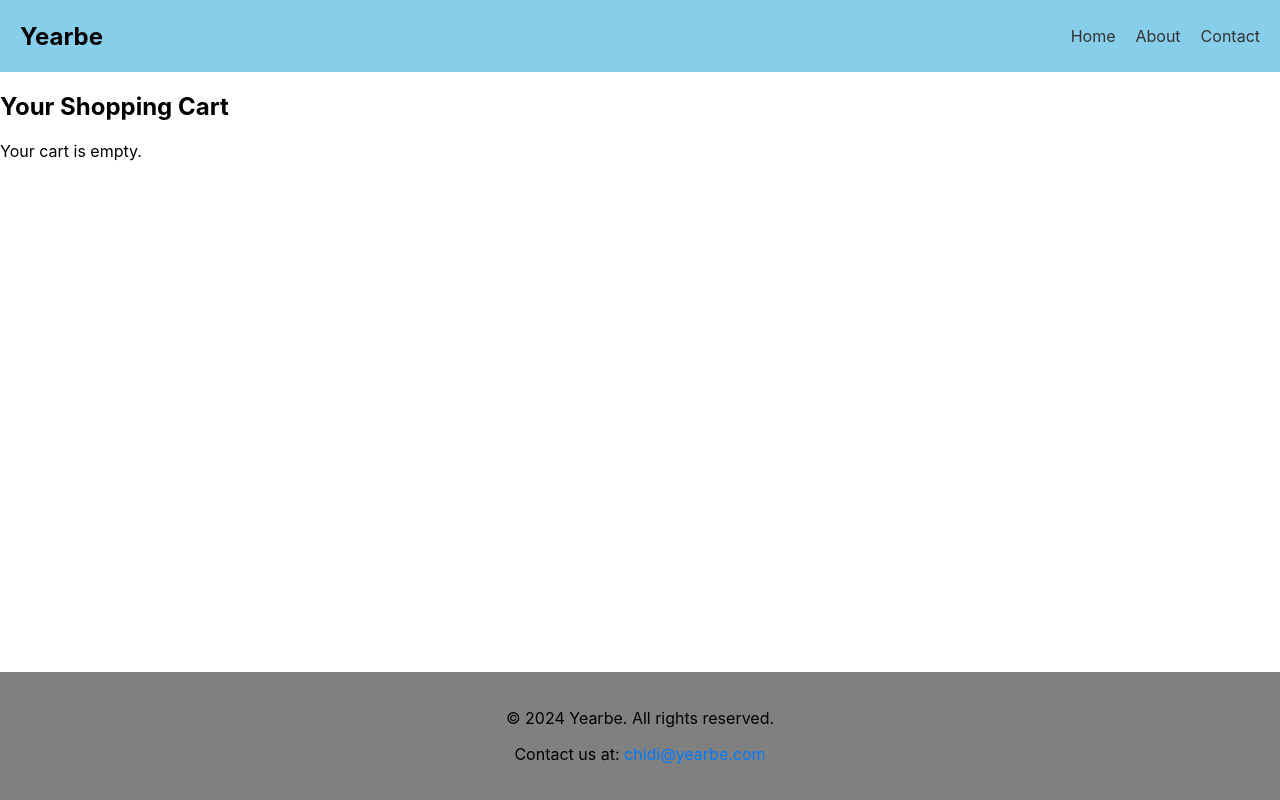
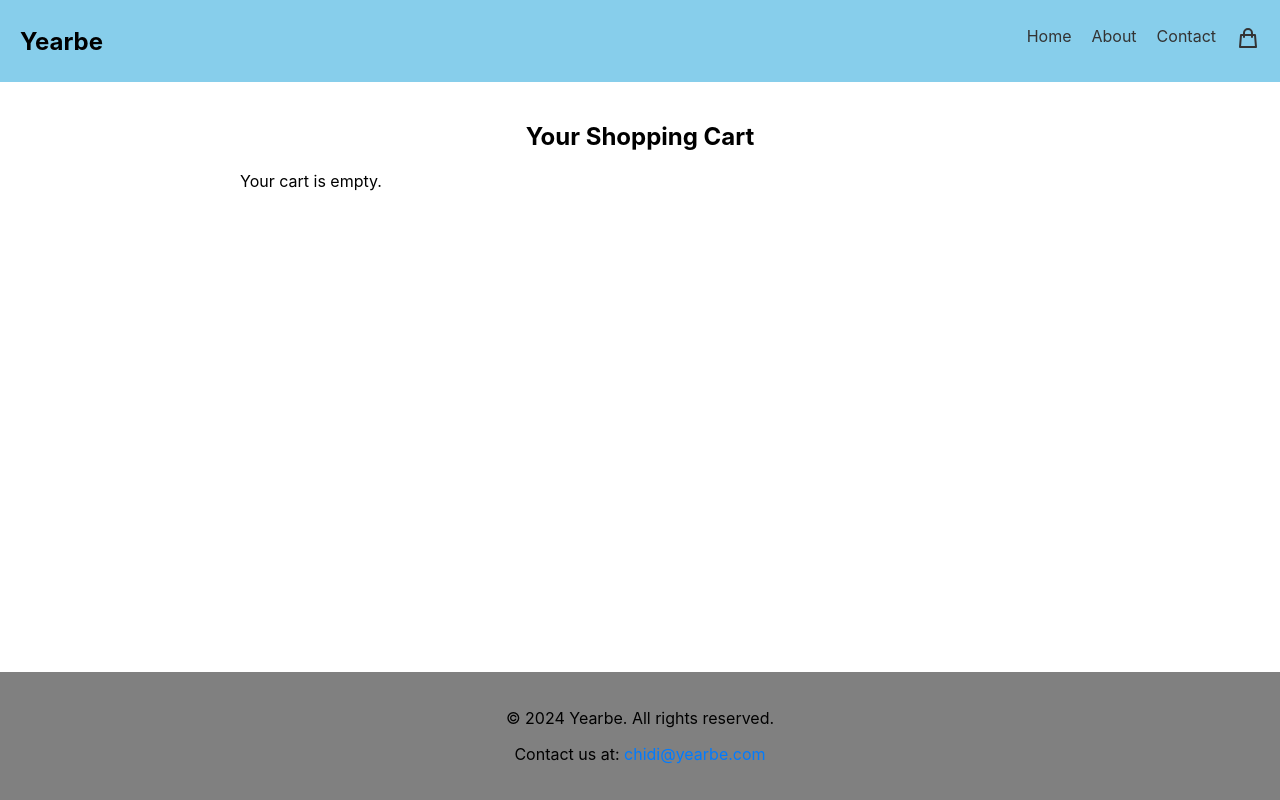
Before and after one commit to cnwanneka/yearbe, a React (Create React App) app: page /cart in a window 1280 px wide. Built offline with nearby package versions, Linux system fonts and the light colour scheme.

Commit message:
added CartPage

```diff
--- a/package.json
+++ b/package.json
@@ -7,8 +7,10 @@
     "@testing-library/react": "^13.4.0",
     "@testing-library/user-event": "^13.5.0",
     "bootstrap": "^5.3.2",
+    "bootstrap-icons": "^1.11.3",
     "react": "^18.2.0",
     "react-dom": "^18.2.0",
+    "react-icons": "^4.12.0",
     "react-router-dom": "^6.21.1",
     "react-scripts": "5.0.1",
     "web-vitals": "^2.1.4"
--- a/src/App.js
+++ b/src/App.js
@@ -6,8 +6,8 @@ import Home from './components/Home';
 import About from './components/About';
 import Contact from './components/Contact';
 import Footer from './components/Footer';
+import CartPage from './components/CartPage'; // Import the CartPage component
 import './App.css';
-import Cart from './components/Cart';
 import { CartProvider } from './components/CartContext';
 
 function App() {
@@ -16,12 +16,12 @@ function App() {
       <Router>
         <div className="app-container">
           <Header />
-          <Cart />
           <div className="content-wrap">
             <Routes>
               <Route path="/" element={<Home />} />
               <Route path="/about" element={<About />} />
               <Route path="/contact" element={<Contact />} />
+              <Route path="/cart" element={<CartPage />} />
             </Routes>
           </div>
           <Footer />
--- a/src/components/Cart.js
+++ /dev/null
@@ -1,22 +0,0 @@
-
-import React, { useContext } from 'react';
-import { CartContext } from './CartContext';
-
-function Cart() {
-    const { cart, removeFromCart } = useContext(CartContext);
-
-    return (
-        <div>
-            <h2>Your Shopping Cart</h2>
-            {cart.length === 0 && <p>Your cart is empty.</p>}
-            {cart.map((item, index) => (
-                <div key={index}>
-                    <p>{item.title} - £{item.price} x {item.quantity}</p>
-                    <button onClick={() => removeFromCart(item.title)}>Remove</button>
-                </div>
-            ))}
-        </div>
-    );
-}
-
-export default Cart;
--- /dev/null
+++ b/src/components/CartPage.css
@@ -0,0 +1,36 @@
+
+.cart-page {
+    padding: 20px;
+    max-width: 800px;
+    margin: auto;
+}
+
+.cart-page h2 {
+    text-align: center;
+    margin-bottom: 20px;
+}
+
+.cart-item {
+    border-bottom: 1px solid #ccc;
+    padding: 10px 0;
+    display: flex;
+    justify-content: space-between;
+    align-items: center;
+}
+
+.cart-item:last-child {
+    border-bottom: none;
+}
+
+.item-details {
+    flex-grow: 1;
+    padding: 0 15px;
+}
+
+.remove-button {
+    background-color: red;
+    color: white;
+    border: none;
+    padding: 10px 20px;
+    cursor: pointer;
+}
--- /dev/null
+++ b/src/components/CartPage.js
@@ -0,0 +1,28 @@
+
+import React, { useContext } from 'react';
+import { CartContext } from './CartContext';
+import './CartPage.css';
+
+function CartPage() {
+    const { cart, removeFromCart } = useContext(CartContext);
+
+    return (
+        <div className="cart-page">
+            <h2>Your Shopping Cart</h2>
+            {cart.length === 0 ? (
+                <p>Your cart is empty.</p>
+            ) : (
+                cart.map((item, index) => (
+                    <div key={index} className="cart-item">
+                        <div className="item-details">
+                            <p>{item.title} - £{item.price} x {item.quantity}</p>
+                        </div>
+                        <button className="remove-button" onClick={() => removeFromCart(item.title)}>Remove</button>
+                    </div>
+                ))
+            )}
+        </div>
+    );
+}
+
+export default CartPage;
--- a/src/components/Navbar.css
+++ b/src/components/Navbar.css
@@ -28,3 +28,17 @@
     text-decoration: none;
     color: #333;
   }
+
+  nav ul {
+    display: flex;
+    list-style-type: none;
+    /* ... other styles ... */
+}
+
+.shopping-cart-icon {
+    margin-left: auto; /* This pushes the icon to the right */
+    display: flex;
+    align-items: center;
+    font-size: 1.5rem; /* Adjust the size as needed */
+    cursor: pointer;
+}
--- a/src/components/Navbar.js
+++ b/src/components/Navbar.js
@@ -2,15 +2,19 @@
 import React from 'react';
 import { Link } from 'react-router-dom';
 import './Navbar.css';
+import { HiOutlineShoppingBag } from 'react-icons/hi';
 
 function Navbar() {
+
   return (
     <nav>
       <ul>
         <li><Link to="/">Home</Link></li>
         <li><Link to="/about">About</Link></li>
         <li><Link to="/contact">Contact</Link></li>
-        {/* Add other navigation links as needed */}
+        <li className="shopping-cart-icon">
+          <Link to="/cart"><HiOutlineShoppingBag /></Link>
+        </li>
       </ul>
     </nav>
   );
```
Also changed, not shown: 1 other file (tests, documents, lock files or other folders).
